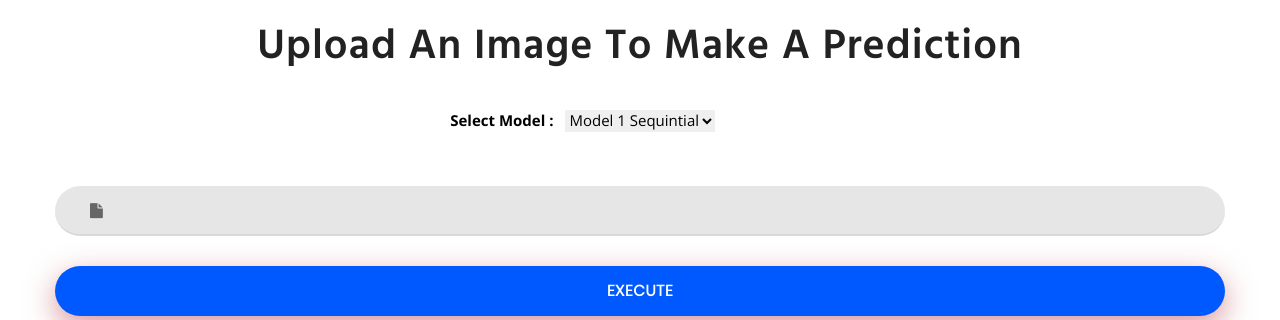
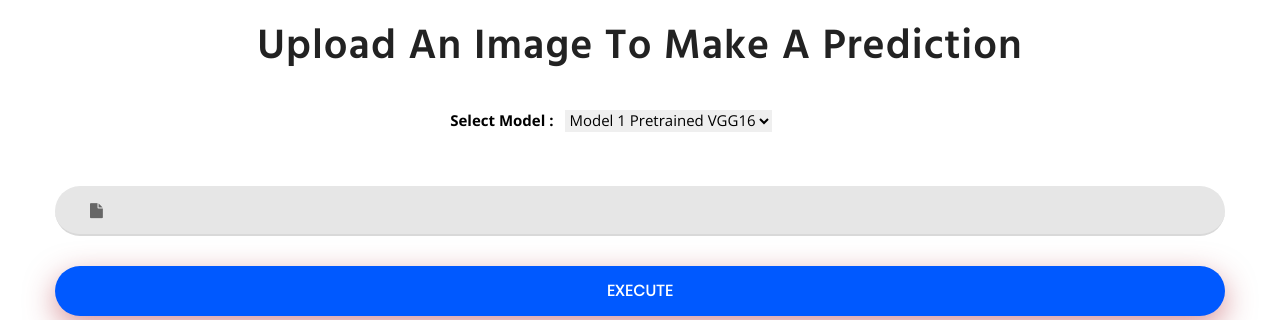
Before and after one commit to Bibitpamungkas/Modul6Update, a Flask app: page / in a window 1280 px wide. Shown: the part 326-646 px from the top of the page. Run offline with Flask 2, Linux system fonts and the light colour scheme; some libraries are stand-ins or nearby versions; some web fonts are replaced.

Commit message:
Update select.html

```diff
--- a/templates/select.html
+++ b/templates/select.html
@@ -31,7 +31,7 @@
                     <div class="column" >
                         <div class="form-check form-check-inline">
                             <select name="select_model" id="selected_model">
-                                <option value='Model1' >Model 1 Sequintial </option>
+                                <option value='Model1' >Model 1 Pretrained VGG16 </option>
                                 <option value='Model2'   >Model 2 Sequintial  </option>
                             </select>
                         </div>
```
